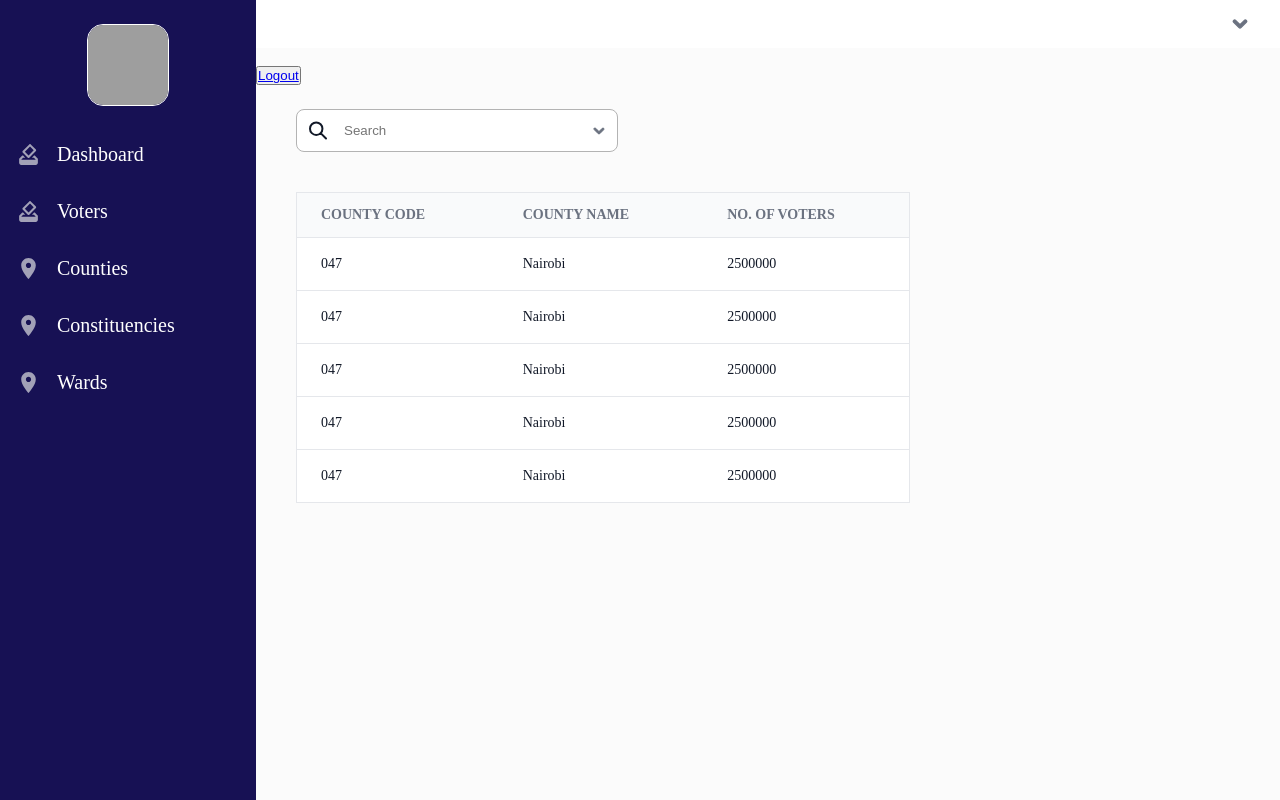
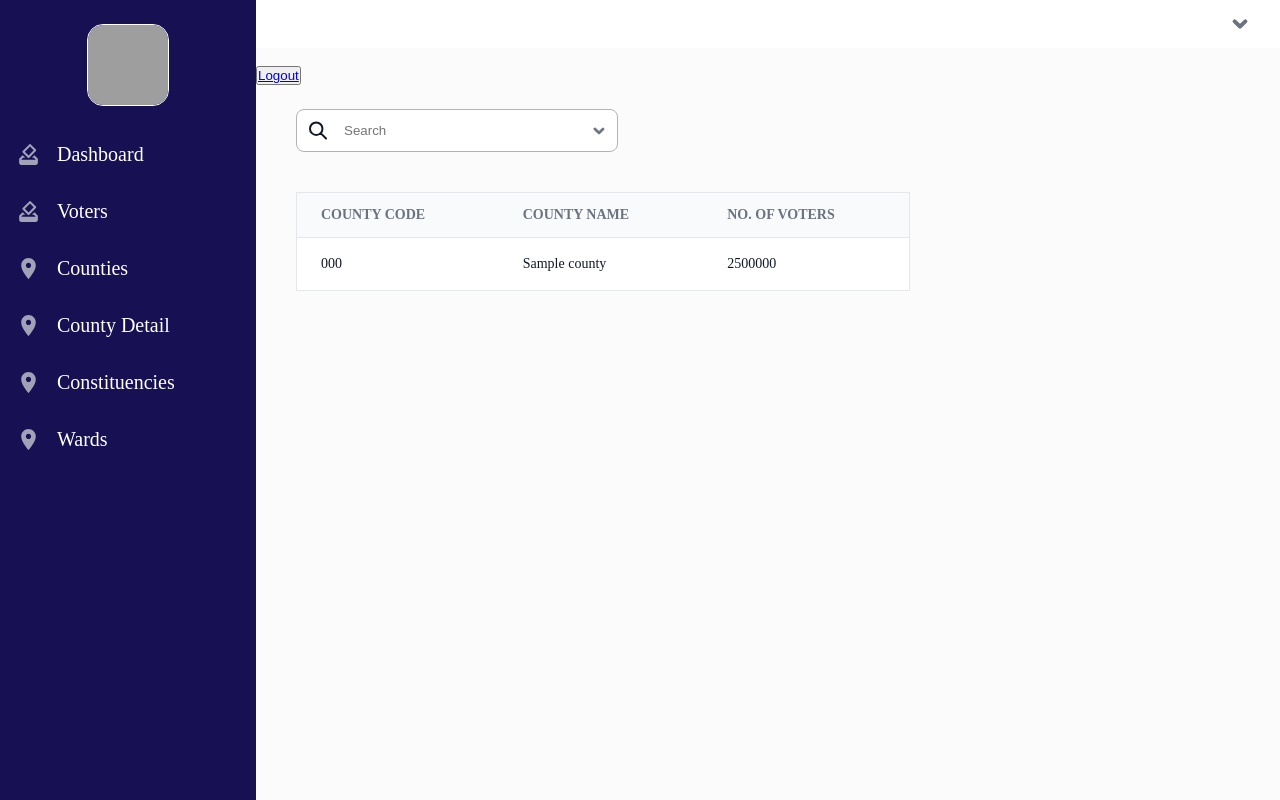
Before and after one commit to greg-atemi/supreme-guide, a Django app: page /vote/county_list in a window 1280 px wide. Run offline with Django 4.2, Linux system fonts and the light colour scheme; tables that the repository leaves empty hold one stand-in row (values such as "Sample post"); grey boxes are pictures that could not be loaded.

Commit message:
Adding County Form

```diff
--- a/templates/vote/admin/admin_base.html
+++ b/templates/vote/admin/admin_base.html
@@ -22,6 +22,9 @@
             </a>
             <a href={% url 'vote:county_list' %}>
                 <img id="icon" src="{% static 'images/location_icon.svg' %}" alt="icon">Counties
+            </a>
+            <a href={% url 'vote:county_detail' %}>
+                <img id="icon" src="{% static 'images/location_icon.svg' %}" alt="icon">County Detail
             </a>
             <a href={% url 'vote:constituency_list' %}>
                 <img id="icon" src="{% static 'images/location_icon.svg' %}" alt="icon">Constituencies
--- a/templates/vote/admin/county_list.html
+++ b/templates/vote/admin/county_list.html
@@ -24,31 +24,13 @@
             </tr>
         </thead>
         <tbody>
+        {% for county in county %}
             <tr class="table-row">
-                <td class="cell">047</td>
-                <td class="cell">Nairobi</td>
+                <td class="cell">{{ county.county_code }}</td>
+                <td class="cell">{{ county.county_name }}</td>
                 <td class="cell">2500000</td>
             </tr>
-            <tr class="table-row">
-                <td class="cell">047</td>
-                <td class="cell">Nairobi</td>
-                <td class="cell">2500000</td>
-            </tr>
-            <tr class="table-row">
-                <td class="cell">047</td>
-                <td class="cell">Nairobi</td>
-                <td class="cell">2500000</td>
-            </tr>
-            <tr class="table-row">
-                <td class="cell">047</td>
-                <td class="cell">Nairobi</td>
-                <td class="cell">2500000</td>
-            </tr>
-            <tr class="table-row">
-                <td class="cell">047</td>
-                <td class="cell">Nairobi</td>
-                <td class="cell">2500000</td>
-            </tr>
+        {% endfor %}
         </tbody>
     </table>
 
--- a/vote/models.py
+++ b/vote/models.py
@@ -3,7 +3,7 @@ from django.db import models
 
 
 class County(models.Model):
-    county_code = models.CharField(max_length=8, primary_key=True)
+    county_code = models.TextField(max_length=255, primary_key=True)
     county_name = models.CharField(max_length=200)
 
     def __str__(self):
--- a/vote/urls.py
+++ b/vote/urls.py
@@ -12,7 +12,7 @@ urlpatterns = [
     path('confirmation', views.confirmation, name='confirmation'),
     path('dashboard', views.dashboard, name='dashboard'),
     path('voter_list', views.voter_list, name='voter_list'),
-    path('voter_detail', views.voter_detail, name='voter_detail'),
+    path('create_voter', views.create_voter, name='create_voter'),
     path('county_list', views.county_list, name='county_list'),
     path('county_detail', views.county_detail, name='county_detail'),
     path('ward_list', views.ward_list, name='ward_list'),
--- a/vote/views.py
+++ b/vote/views.py
@@ -3,9 +3,10 @@ from django.contrib.auth import login as auth_login
 from django.contrib.auth import logout
 from django.contrib.auth.decorators import login_required
 from django.shortcuts import render, redirect
-from django.http import HttpResponse
 from django.contrib.auth.models import User
 from django.contrib import messages
+from vote.forms import VoterForm, CountyForm
+from vote.models import Voter, County
 
 
 def index(request):
@@ -32,6 +33,30 @@ def signup(request):
         return redirect('vote:login')
 
     return render(request, 'vote/admin/signup.html')
+
+
+def county_detail(request):
+    if request.method == "POST":
+        county_code = request.POST['county_code']
+        county_name = request.POST['county_name']
+
+        mycounty = County.objects.create(county_code=county_code, county_name=county_name)
+        mycounty.county_code = county_code
+        mycounty.county_name = county_name
+
+        mycounty.save()
+
+        messages.success(request, "County added successfully.")
+
+        return redirect('vote:county_list')
+
+    return render(request, 'vote/admin/county_detail.html')
+
+
+def county_list(request):
+    county = County.objects.all()
+    context = {'county': county, }
+    return render(request, 'vote/admin/county_list.html', context)
 
 
 def login(request):
@@ -62,7 +87,6 @@ def login(request):
 def log_out(request):
     logout(request)
     messages.success(request, "You have been Logged Out Successfully!")
-    # return redirect('vote:log_out')
     return render(request, 'vote/admin/logout.html')
 
 
@@ -95,10 +119,6 @@ def voter_list(request):
     return render(request, 'vote/admin/voter_list.html')
 
 
-def county_list(request):
-    return render(request, 'vote/admin/county_list.html')
-
-
 def constituency_list(request):
     return render(request, 'vote/admin/constituency_list.html')
 
@@ -107,12 +127,17 @@ def ward_list(request):
     return render(request, 'vote/admin/ward_list.html')
 
 
-def voter_detail(request):
-    return render(request, 'vote/admin/voter_detail.html')
+@login_required
+def create_voter(request):
+    form = VoterForm()
+    if request.method == 'POST':
+        form = VoterForm(request.POST)
+        if form.is_valid():
+            form.save()
+    else:
+        form = VoterForm()
 
-
-def county_detail(request):
-    return render(request, 'vote/admin/county_detail.html')
+    return render(request, 'vote/admin/create_voter.html', {"form": form})
 
 
 def constituency_detail(request):
```
Also changed, not shown: templates/vote/admin/county_detail.html (+6 -9 lines), templates/vote/admin/create_voter.html (renamed from templates/vote/admin/voter_detail.html, +22 -22 lines), vote/forms.py (added, +14 -0 lines), media/180746.jpg (added), vote/migrations/0004_alter_county_county_code.py (added), vote/migrations/0005_alter_county_county_code.py (added).
